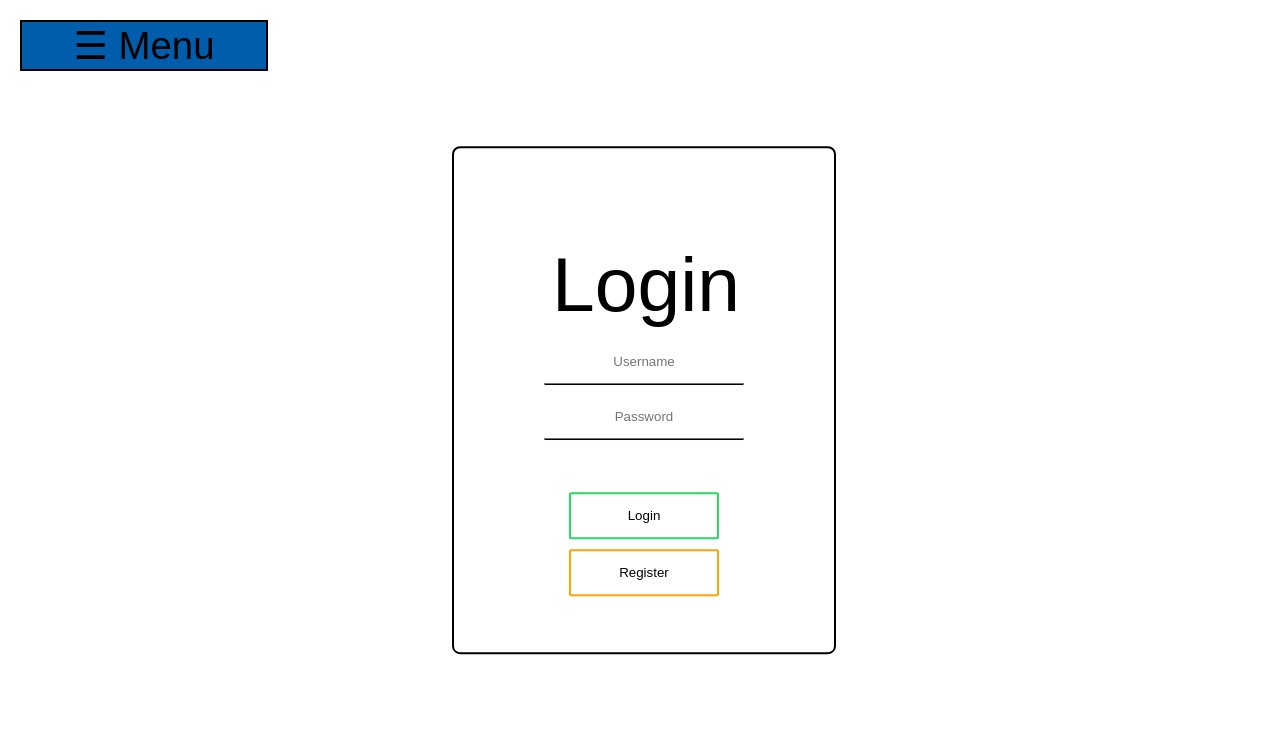
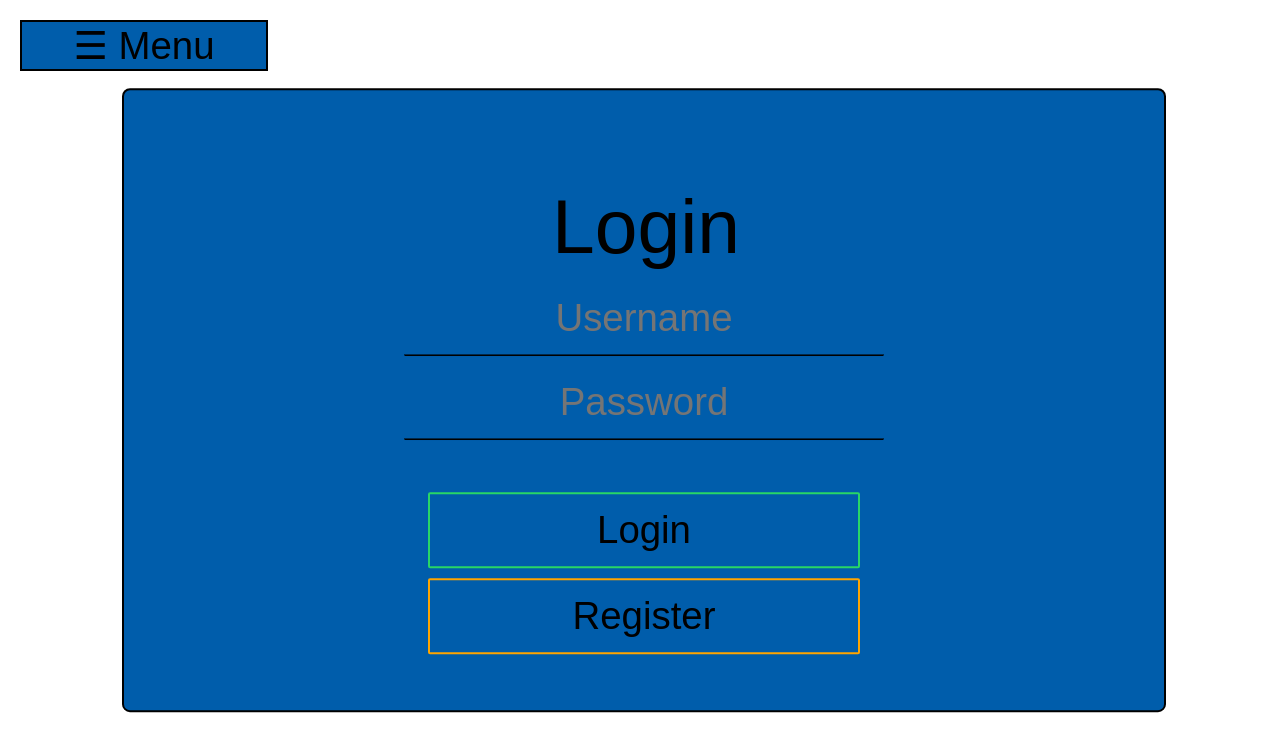
Before and after one commit to nickpap00/GroupSoftware, a PHP site: page /webPagesSourceCode/login_page.php in a window 1280 px wide. Shown: the top 752 px of the page. Run offline with PHP 8.4, Linux system fonts and the light colour scheme; some libraries are stand-ins or nearby versions.

Commit message:
Update styles_coursework.css

```diff
--- a/webPagesSourceCode/styles_coursework.css
+++ b/webPagesSourceCode/styles_coursework.css
@@ -152,8 +152,9 @@ p{
 	font-weight: 300;
 	border: 2px solid black;
 	border-radius: 8px;
-	background-color: white;
-	width: 300px;
+	background-color: #005dab;
+	height:fit-content;
+	width: 75%;
 	padding: 40px;
 	position: absolute;
 	top: 50%;
@@ -170,13 +171,15 @@ p{
 	border: 0px solid black;
 	border-bottom-width:2px;
 	padding: 14px 10px;
-	width: 200px;
+	width: 50%;
+	height: 10%;
+	font-size:3vw;
 	outline: none;
 	border-radius: 2px;
 	transition: 0.25s;
 }
 .inputbox input[type = "text"]:focus,.inputbox input[type = "password"]:focus{
-	width: 280px;
+	width: 55%;
 }
 .inputbox input[type = "button"]{
 	border:0;
@@ -184,8 +187,8 @@ p{
 	display: block;
 	margin: 10px auto;
 	text-align: center;
-
-	width: 150px;
+	font-size: 3vw;
+	width: 45%;
 	padding: 14px 40px;
 	outline: none;
 	border-radius: 2px;
@@ -195,34 +198,12 @@ p{
 
 #loginbutton{
 	border: 2px solid #29d666;
-	background: none;
-	display: block;
-	margin: 10px auto;
-	text-align: center;
-
-	width: 150px;
-	padding: 14px 40px;
-	outline: none;
-	border-radius: 2px;
-	transition: 0.25s;
-	cursor: pointer;
 }
 #loginbutton:hover{
 	background: #29d666;
 }
 #registerbutton{
 	border: 2px solid orange;
-	background: none;
-	display: block;
-	margin: 10px auto;
-	text-align: center;
-
-	width: 150px;
-	padding: 14px 40px;
-	outline: none;
-	border-radius: 2px;
-	transition: 0.25s;
-	cursor: pointer;
 }
 #registerbutton:hover{
 	background: orange;
```
